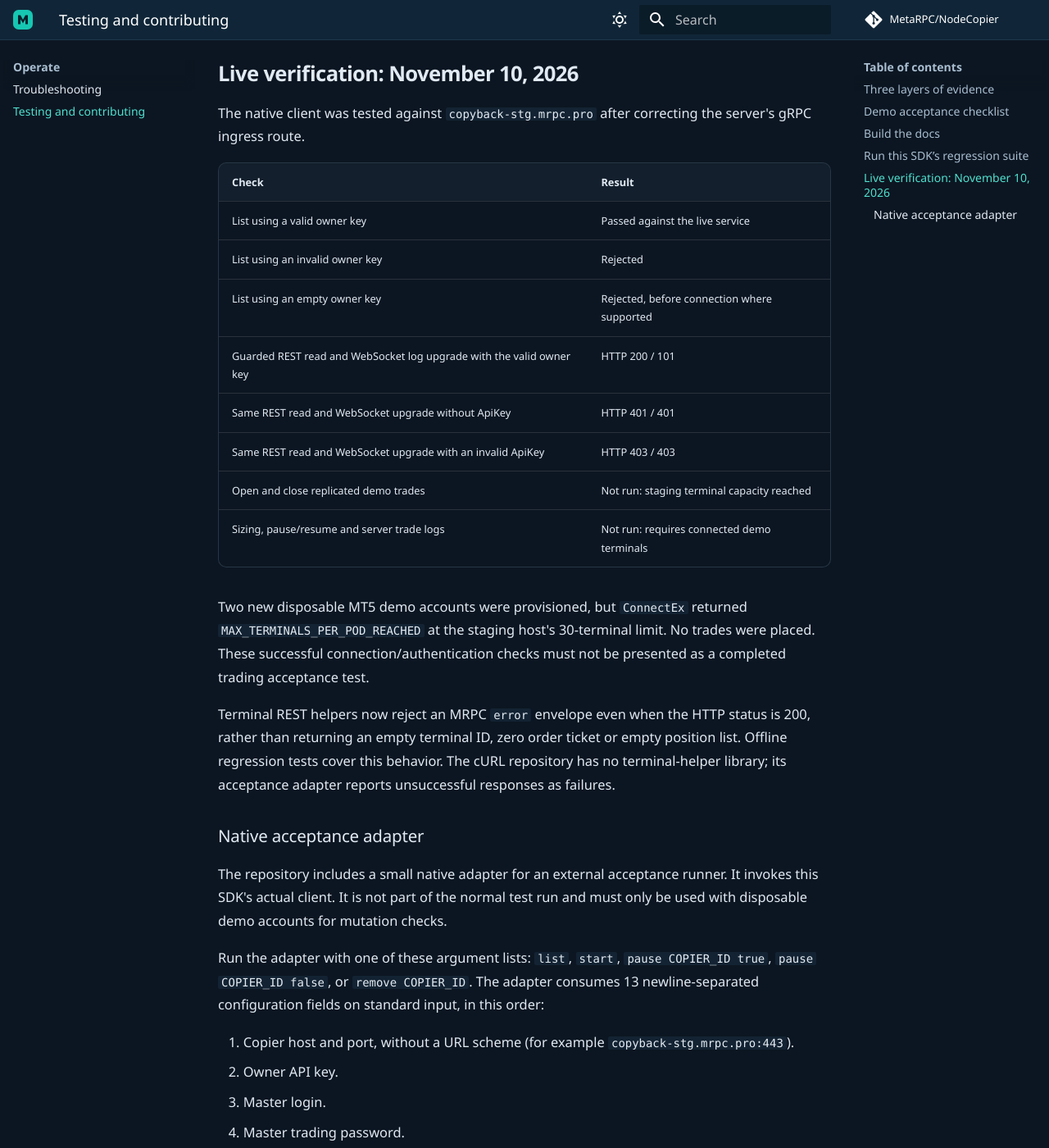
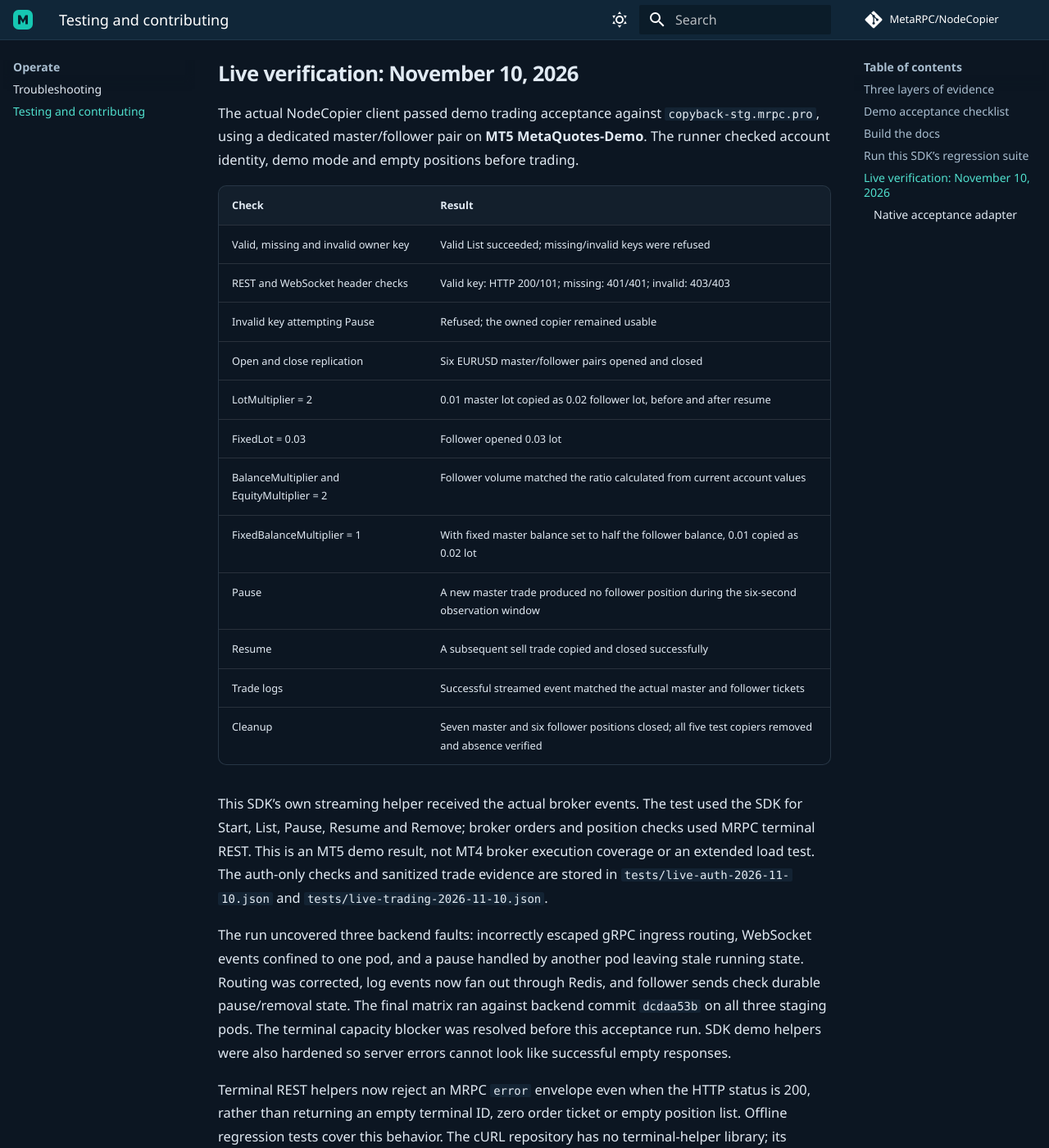
Before and after one commit to MetaRPC/NodeCopier, an MkDocs documentation site: the page built from docs/testing.md, in a window 1280 px wide and 1400 px high, scrolled down 1578 px. Shown: the whole window at 82% size. Built offline with MkDocs 1.6.1 and Material for MkDocs 9.7.7, drawn with Linux system fonts in a browser that asks for light colours; comment, search, counter and statistics services are not loaded; some of the changed text lies outside the part shown.

Commit message:
Verify demo trading lifecycle and publish live acceptance evidence

````diff
--- a/docs/testing.md
+++ b/docs/testing.md
@@ -36,24 +36,30 @@
 npm test
 ```
 
-The November 10 audit passed the SDK build/tests and strict documentation/link checks in GitHub Actions. Tests cover the implemented transport, key validation and relevant regression cases; they are not a claim that live broker replication was performed.
+The November 10 audit passed the SDK build/tests and strict documentation/link checks in GitHub Actions. Offline tests cover transport, key validation and relevant regressions. The separate live acceptance results below verify broker replication.
 
 ## Live verification: November 10, 2026
 
-The native client was tested against `copyback-stg.mrpc.pro` after correcting the server's gRPC ingress route.
+The actual NodeCopier client passed demo trading acceptance against `copyback-stg.mrpc.pro`, using a dedicated master/follower pair on **MT5 MetaQuotes-Demo**. The runner checked account identity, demo mode and empty positions before trading.
 
 | Check | Result |
 |---|---|
-| List using a valid owner key | Passed against the live service |
-| List using an invalid owner key | Rejected |
-| List using an empty owner key | Rejected, before connection where supported |
-| Guarded REST read and WebSocket log upgrade with the valid owner key | HTTP 200 / 101 |
-| Same REST read and WebSocket upgrade without ApiKey | HTTP 401 / 401 |
-| Same REST read and WebSocket upgrade with an invalid ApiKey | HTTP 403 / 403 |
-| Open and close replicated demo trades | Not run: staging terminal capacity reached |
-| Sizing, pause/resume and server trade logs | Not run: requires connected demo terminals |
+| Valid, missing and invalid owner key | Valid List succeeded; missing/invalid keys were refused |
+| REST and WebSocket header checks | Valid key: HTTP 200/101; missing: 401/401; invalid: 403/403 |
+| Invalid key attempting Pause | Refused; the owned copier remained usable |
+| Open and close replication | Six EURUSD master/follower pairs opened and closed |
+| LotMultiplier = 2 | 0.01 master lot copied as 0.02 follower lot, before and after resume |
+| FixedLot = 0.03 | Follower opened 0.03 lot |
+| BalanceMultiplier and EquityMultiplier = 2 | Follower volume matched the ratio calculated from current account values |
+| FixedBalanceMultiplier = 1 | With fixed master balance set to half the follower balance, 0.01 copied as 0.02 lot |
+| Pause | A new master trade produced no follower position during the six-second observation window |
+| Resume | A subsequent sell trade copied and closed successfully |
+| Trade logs | Successful streamed event matched the actual master and follower tickets |
+| Cleanup | Seven master and six follower positions closed; all five test copiers removed and absence verified |
 
-Two new disposable MT5 demo accounts were provisioned, but `ConnectEx` returned `MAX_TERMINALS_PER_POD_REACHED` at the staging host's 30-terminal limit. No trades were placed. These successful connection/authentication checks must not be presented as a completed trading acceptance test.
+This SDK’s own streaming helper received the actual broker events. The test used the SDK for Start, List, Pause, Resume and Remove; broker orders and position checks used MRPC terminal REST. This is an MT5 demo result, not MT4 broker execution coverage or an extended load test. The auth-only checks and sanitized trade evidence are stored in `tests/live-auth-2026-11-10.json` and `tests/live-trading-2026-11-10.json`.
+
+The run uncovered three backend faults: incorrectly escaped gRPC ingress routing, WebSocket events confined to one pod, and a pause handled by another pod leaving stale running state. Routing was corrected, log events now fan out through Redis, and follower sends check durable pause/removal state. The final matrix ran against backend commit `dcdaa53b` on all three staging pods. The terminal capacity blocker was resolved before this acceptance run. SDK demo helpers were also hardened so server errors cannot look like successful empty responses.
 
 Terminal REST helpers now reject an MRPC `error` envelope even when the HTTP status is 200, rather than returning an empty terminal ID, zero order ticket or empty position list. Offline regression tests cover this behavior. The cURL repository has no terminal-helper library; its acceptance adapter reports unsuccessful responses as failures.
 
@@ -61,7 +67,7 @@
 
 The repository includes a small native adapter for an external acceptance runner. It invokes this SDK's actual client. It is not part of the normal test run and must only be used with disposable demo accounts for mutation checks.
 
-Run the adapter with one of these argument lists: `list`, `start`, `pause COPIER_ID true`, `pause COPIER_ID false`, or `remove COPIER_ID`. The adapter consumes 13 newline-separated configuration fields on standard input, in this order:
+Run the adapter with one of these argument lists: `list`, `start`, `pause COPIER_ID true`, `pause COPIER_ID false`, `remove COPIER_ID`, or `stream COPIER_ID` (newline-delimited live JSON until stopped). The adapter consumes 13 newline-separated configuration fields on standard input, in this order:
 
 1. Copier host and port, without a URL scheme (for example `copyback-stg.mrpc.pro:443`).
 2. Owner API key.
````
Also changed, not shown: 3 other files.
